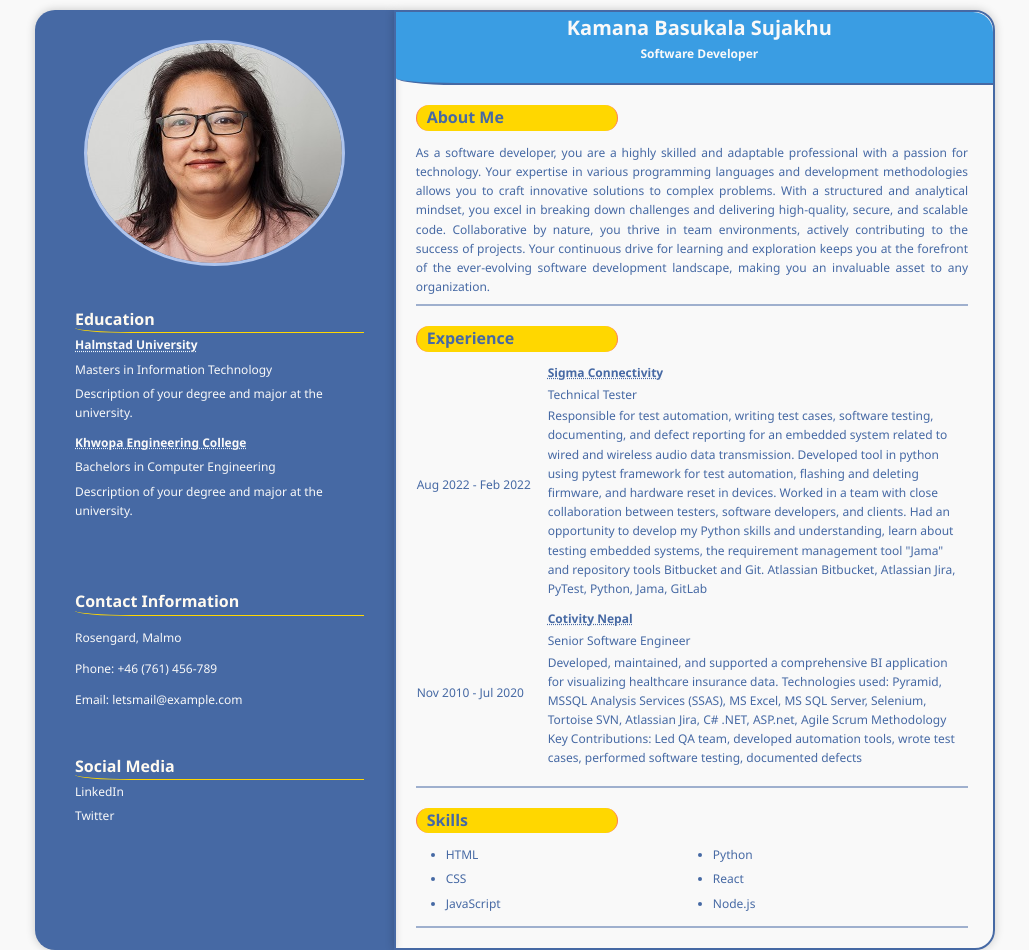
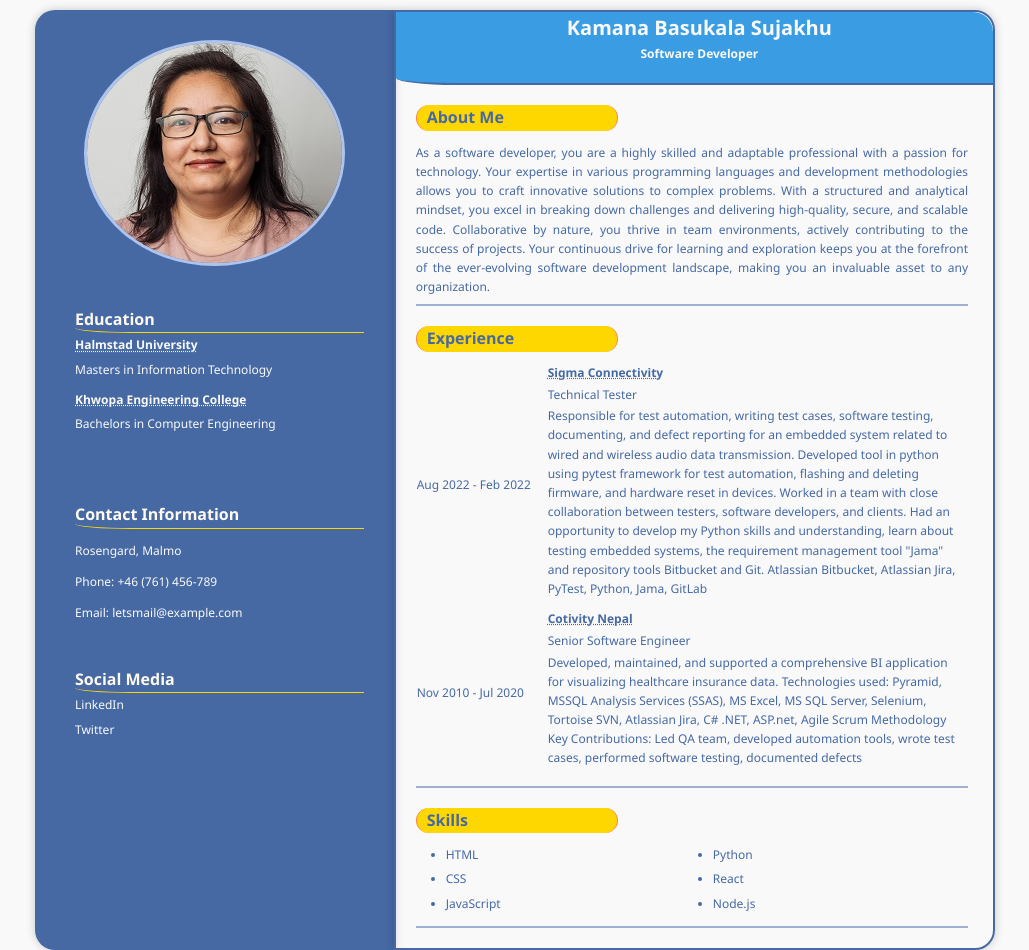
Before and after one commit to KamanaBasukala/CVWebpage, a plain HTML site: page index.html in a window 1280 px wide. Shown: the top 950 px of the page, without its empty margins (125-1154 px from the left). Drawn offline with Linux system fonts and the light colour scheme.

Commit message:
Update index.html

```diff
--- a/index.html
+++ b/index.html
@@ -3,7 +3,7 @@
 <head>
   <meta charset="UTF-8">
   <meta name="viewport" content="width=device-width, initial-scale=1.0">
-  <link rel="stylesheet" href="styles.css"> <!-- Updated stylesheet link -->
+  <link rel="stylesheet" href="styles.css">
   <title>Your CV</title>
 </head>
 <body>
@@ -19,19 +19,12 @@
           <div class="university">
             <h3>Halmstad University</h3>
             <p>Masters in Information Technology</p>
-            <p>
-              Description of your degree and major at the university.
-            </p>
           </div>
           <div class="university">
             <h3>Khwopa Engineering College</h3>
             <p>Bachelors in Computer Engineering</p>
-            <p>
-              Description of your degree and major at the university.
-            </p>
           </div>
         </div>
-        <!-- Add more education details here if needed -->
       </section>
 
       <section id="contact" class="cv-section">
@@ -39,7 +32,6 @@
         <p>Rosengard, Malmo</p>
         <p>Phone: +46 (761) 456-789</p>
         <p>Email: letsmail@example.com</p>
-        <!-- Add more contact details as needed -->
       </section>
 
       <section id="social-media" class="cv-section">
@@ -47,7 +39,6 @@
           <ul class="social-links">
             <li><a href="https://www.linkedin.com/">LinkedIn</a></li>
             <li><a href="https://www.twitter.com/">Twitter</a></li>
-            <!-- Add more social media links here -->
           </ul>
       </section>
     </div>
@@ -101,7 +92,6 @@ Key Contributions: Led QA team, developed automation tools, wrote test cases, pe
             </td>
           </tr>
         </table>
-        <!-- Add more experience details here if needed -->
       </section>
 
       <!-- Skills Section -->
@@ -116,7 +106,6 @@ Key Contributions: Led QA team, developed automation tools, wrote test cases, pe
           <li>Python</li>
           <li>React</li>
           <li>Node.js</li>
-          <!-- Add more skills here -->
         </ul>
       </section>
     </div>
```
